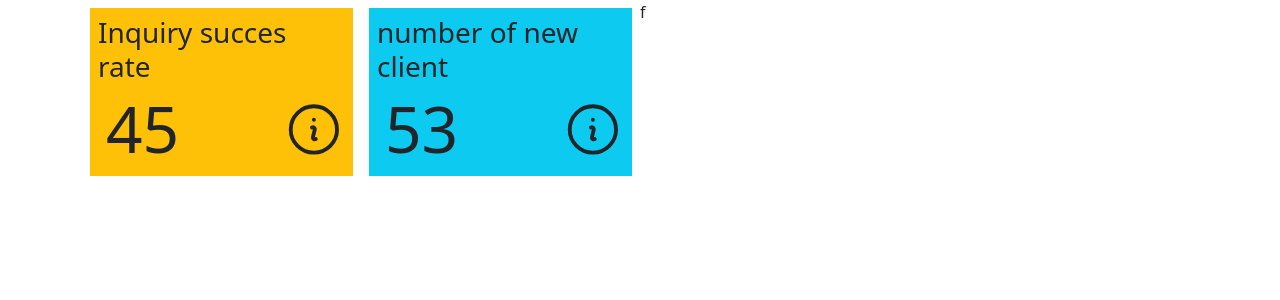
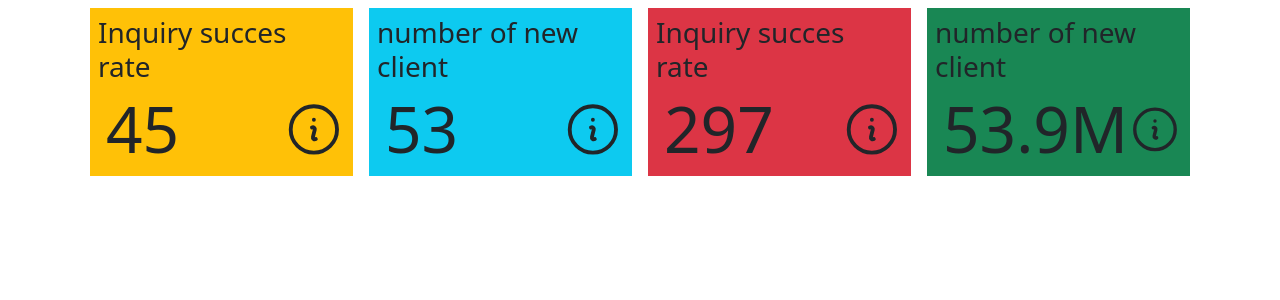
Before and after one commit to JAHIDHASAN05/pie-chart-dashboard, a React (Vite) app: page / in a window 1280 px wide. Shown: the top 300 px of the page. Built offline with nearby package versions, Linux system fonts and the light colour scheme.

Commit message:
navbar done

```diff
--- a/src/Pages/Dashboard/Dashboard.jsx
+++ b/src/Pages/Dashboard/Dashboard.jsx
@@ -33,8 +33,37 @@ const Dashboard = () => {
 
                 </div>
             </div>
+            <div className='col-6'>
+                <div className='d-flex px-2 py-2 gap-3'>
+                    <div className='col bg-danger p-2 '>
+                        <h3 className='d-inline-block'>Inquiry succes rate</h3>
+                        <div className='d-flex justify-content-between '>
+                            <h1 style={{fontSize: "4rem"}} className='my-auto   ms-2'>297</h1>
+                            <svg xmlns="http://www.w3.org/2000/svg" fill="none" viewBox="0 0 24 24" strokeWidth={1.5} stroke="currentColor" className="w-25 ">
+                                <path strokeLinecap="round" strokeLinejoin="round" d="m11.25 11.25.041-.02a.75.75 0 0 1 1.063.852l-.708 2.836a.75.75 0 0 0 1.063.853l.041-.021M21 12a9 9 0 1 1-18 0 9 9 0 0 1 18 0Zm-9-3.75h.008v.008H12V8.25Z" />
+                            </svg>
 
-            <div className='col-6'>f </div>
+                        </div>
+
+                    </div>
+                    <div className='col bg-success p-2 '>
+                        <h3 className='d-inline-block'>number of new client</h3>
+                        <div className='d-flex justify-content-between '>
+                            <h1 style={{fontSize: "4rem"}} className='my-auto   ms-2'>53.9M</h1>
+                            <svg xmlns="http://www.w3.org/2000/svg" fill="none" viewBox="0 0 24 24" strokeWidth={1.5} stroke="currentColor" className="w-25 ">
+                                <path strokeLinecap="round" strokeLinejoin="round" d="m11.25 11.25.041-.02a.75.75 0 0 1 1.063.852l-.708 2.836a.75.75 0 0 0 1.063.853l.041-.021M21 12a9 9 0 1 1-18 0 9 9 0 0 1 18 0Zm-9-3.75h.008v.008H12V8.25Z" />
+                            </svg>
+
+                        </div>
+
+                    </div>
+                </div>
+                <div>
+
+                </div>
+            </div>
+
+
         </section>
     );
 };
```
